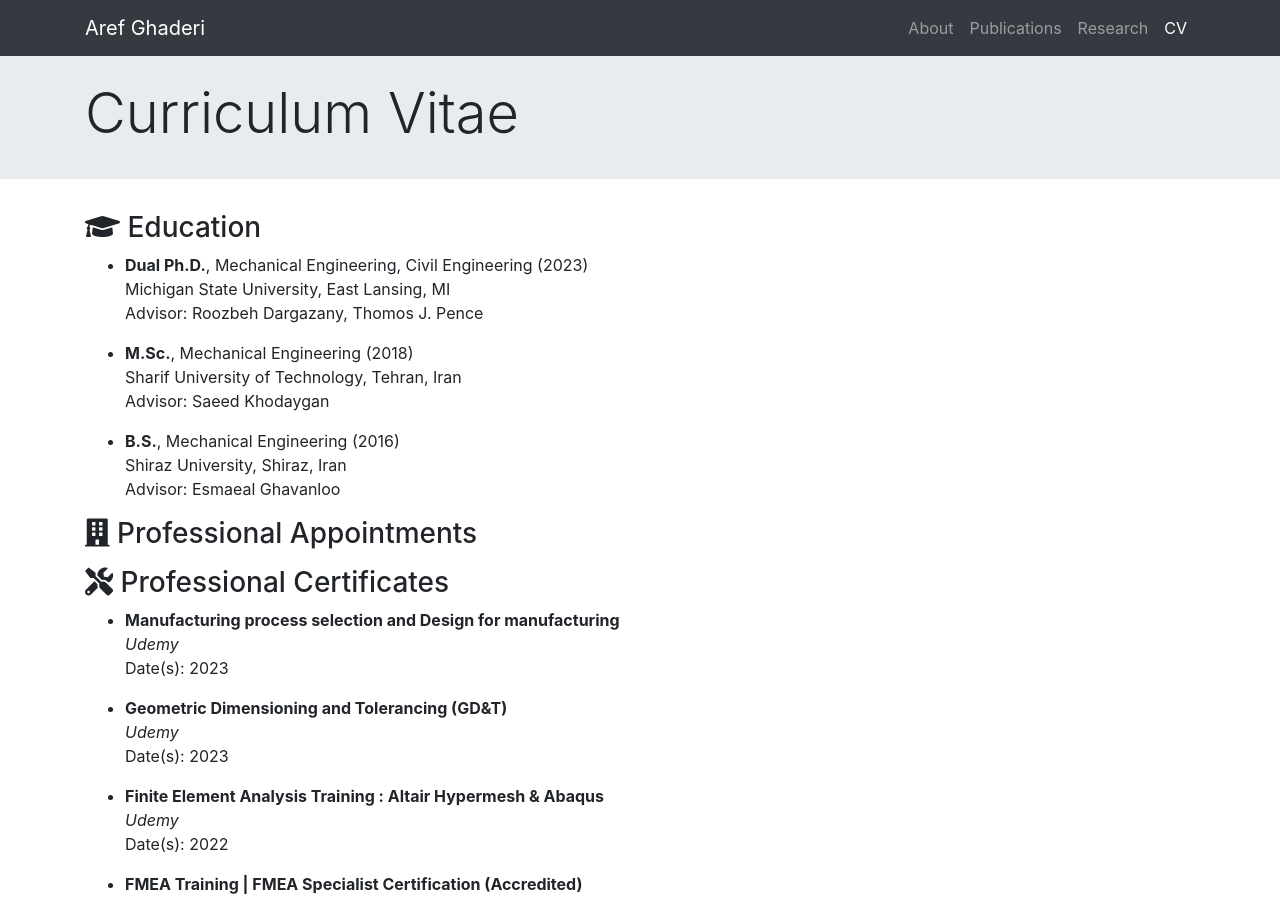
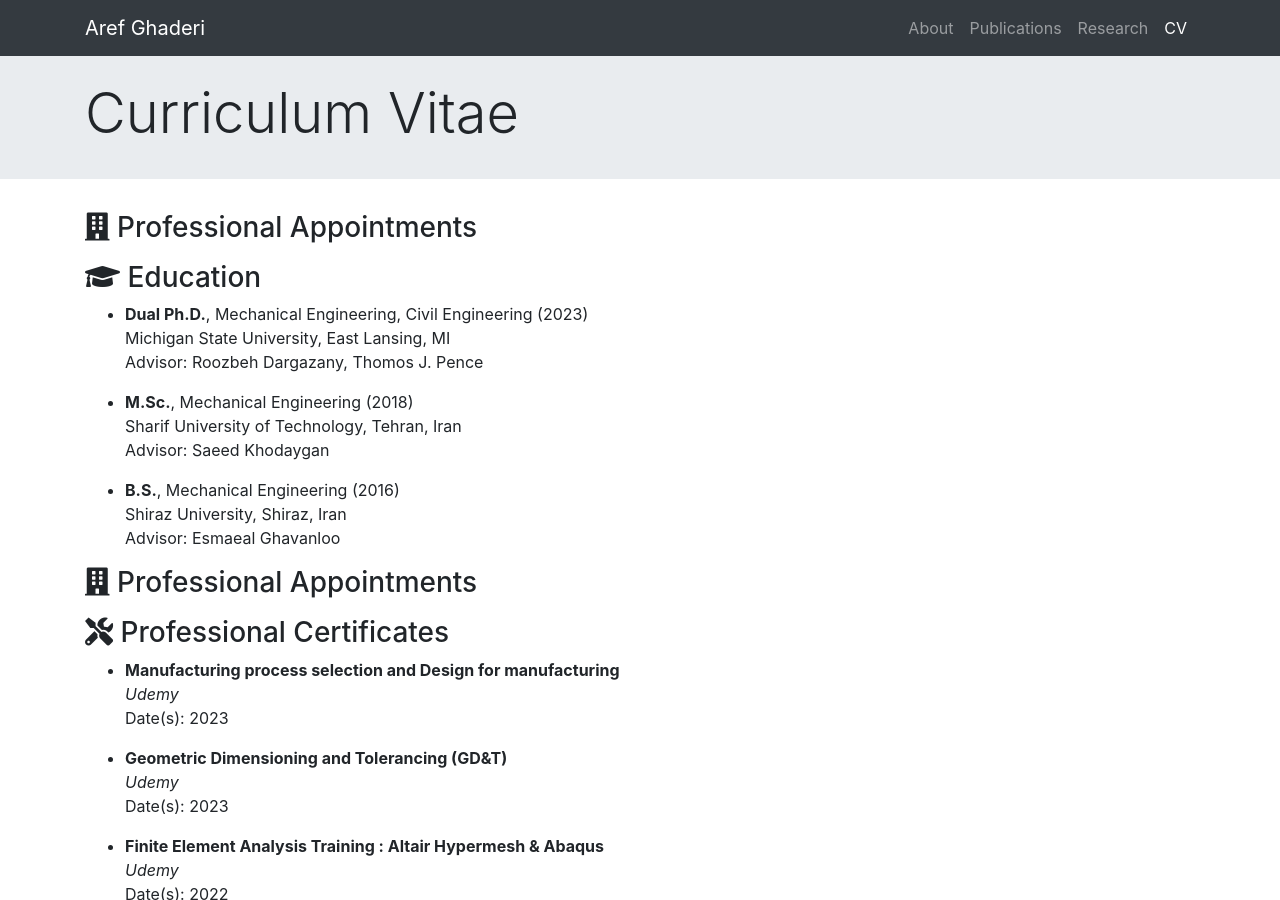
Before and after one commit to A-Ghaderi/Webpage, a Jekyll site: the page built from _pages/cv.md, in a window 1280 px wide and 900 px high. Built offline with Jekyll 4.4.1, drawn with Linux system fonts in a browser that asks for light colours; nearby versions of some CDN libraries.

Commit message:
Update cv.html

```diff
--- a/_layouts/cv.html
+++ b/_layouts/cv.html
@@ -13,6 +13,33 @@ layout: default
 
 <!-- Actual CV content, organized by category. -->
 <div class="container">
+
+  <!-- Category - professional appointments -->
+  <div class="row" id="cv-professional-appointments">
+    <div class="col">
+      <h3>{{ site.data.icons.cv_professional_appointments_icon }} Professional Appointments</h3>
+      <ul>
+        {% for exp in site.data.cv_professional_appointments %}
+          <li>
+            <p>
+              {% if exp.institution %}
+                <strong>{{ exp.institution }}</strong>{% if exp.location %} - {{ exp.location }}{% endif %}<br/>
+              {% endif %}
+              {% if exp.position %}
+                {{ exp.position }}{% if exp.advisors %}, advisor(s): {{ exp.advisors }}{% endif %}<br/>
+              {% endif %}
+              {% if exp.dates %}
+                <i>{{ exp.dates }}</i><br/>
+              {% endif %}
+              {% if exp.description %}
+                {{ exp.description }}<br/>
+              {% endif %}
+            </p>
+          </li>
+        {% endfor %}
+      </ul>
+    </div>
+  </div>
 
   <!-- Category - education -->
   <div class="row" id="cv-education">
```
